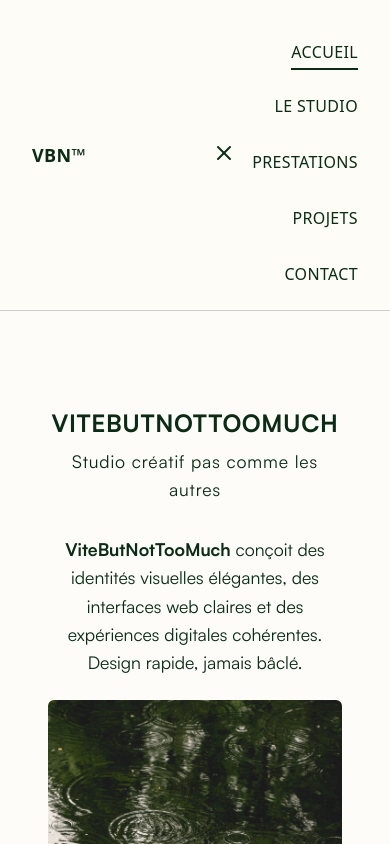
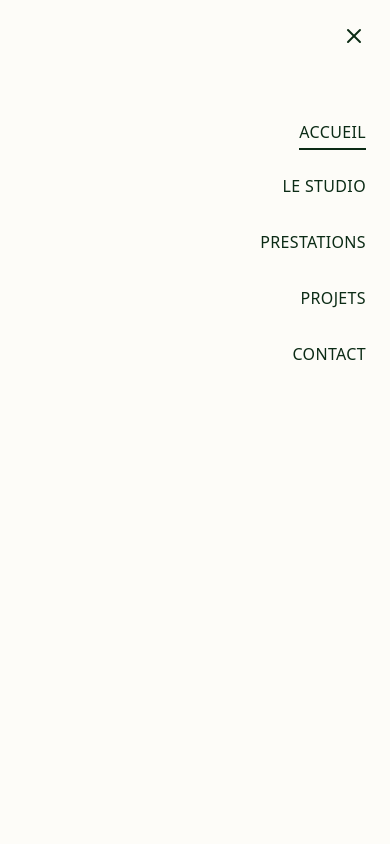
Before and after one commit to Eliasf1912/ViteButNotTooMuch, a React (Vite) app: page / in a window 390 px wide. Both pictures are taken after a click on the button "Ouvrir le menu". Shown: the top 844 px of the page. Built offline with nearby package versions, Linux system fonts and the light colour scheme; the HTML template or start-up script is replaced by a standard one.

Commit message:
12/06/25 4

```diff
--- a/src/components/Navbar.jsx
+++ b/src/components/Navbar.jsx
@@ -34,29 +34,40 @@ export default function Navbar() {
   };
 
   return (
-    <nav className="px-6 py-4 bg-cream text-darkgreen font-sans uppercase tracking-wide text-sm">
+   <nav className="relative px-6 py-4 bg-cream text-darkgreen font-sans uppercase tracking-wide text-sm">
   <div className="flex items-center justify-between w-full">
-
     <div className="text-lg font-bold">VBN™</div>
 
+    {/* Bouton menu burger (mobile uniquement) */}
     <div className="md:hidden">
       <button
-            onClick={() => setIsOpen(!isOpen)}
+        onClick={() => setIsOpen(true)}
         aria-label="Ouvrir le menu"
       >
-            {isOpen ? <X size={24} /> : <Menu size={24} />}
+        <Menu size={24} />
       </button>
     </div>
 
+    {/* Menu desktop */}
     <div className="hidden md:flex gap-6 ml-auto">
       {navLinks()}
     </div>
   </div>
 
+  {/* Menu mobile déroulant */}
+  {isOpen && (
+  <div className="fixed inset-0 bg-[#fdfcf8] z-50 px-6 py-8">
+    <button
+      onClick={() => setIsOpen(false)}
+      className="absolute top-6 right-6"
+      aria-label="Fermer le menu"
+    >
+      <X size={24} />
+    </button>
 
-      {isOpen && (
-        <div className="flex flex-col items-end gap-4 mt-4 md:hidden">
+    <div className="flex flex-col items-end gap-4 mt-20">
       {navLinks(true)}
+    </div>
   </div>
 )}
 </nav>
```
Lines whose indentation alone changed are shown as unchanged.
